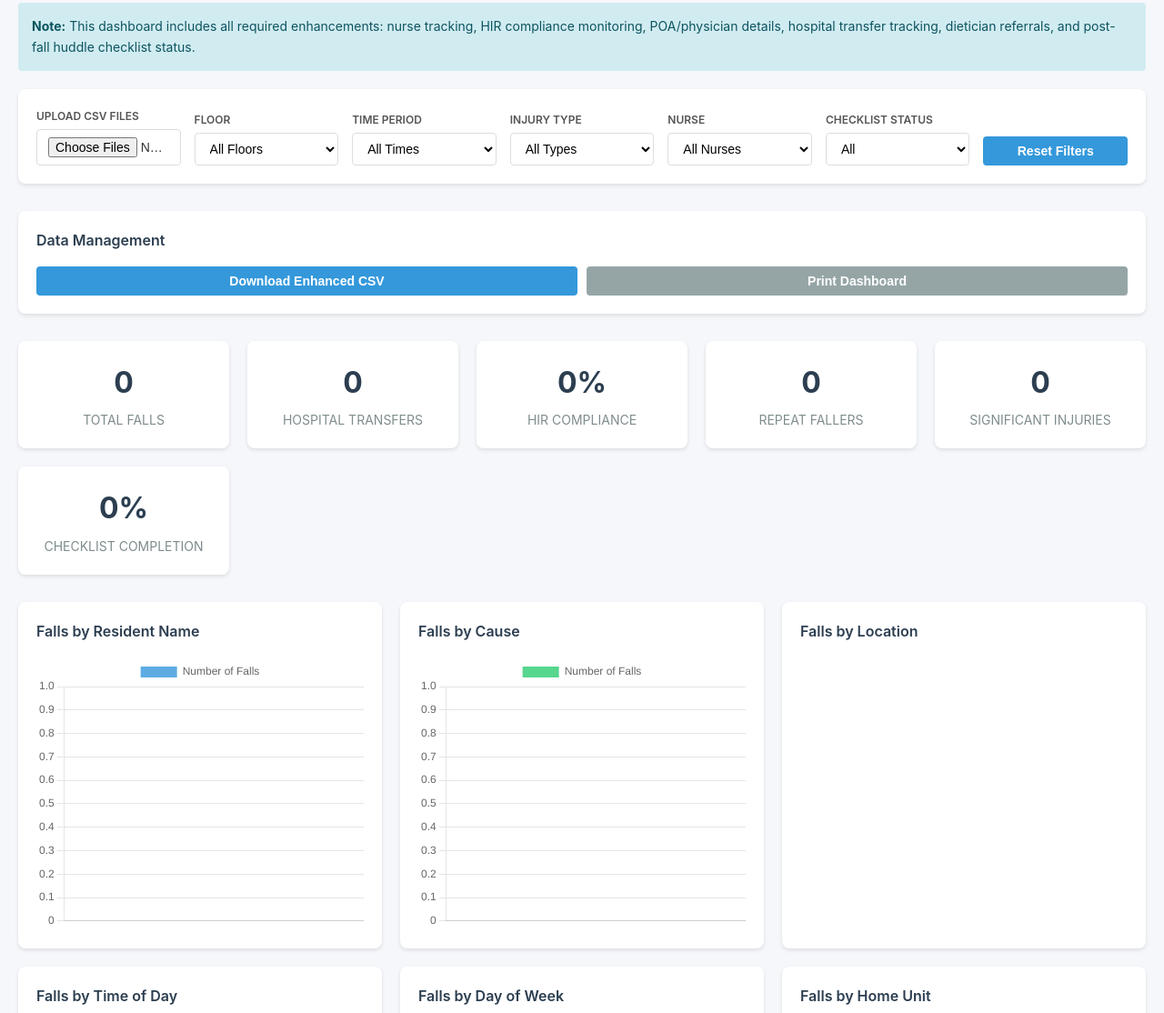
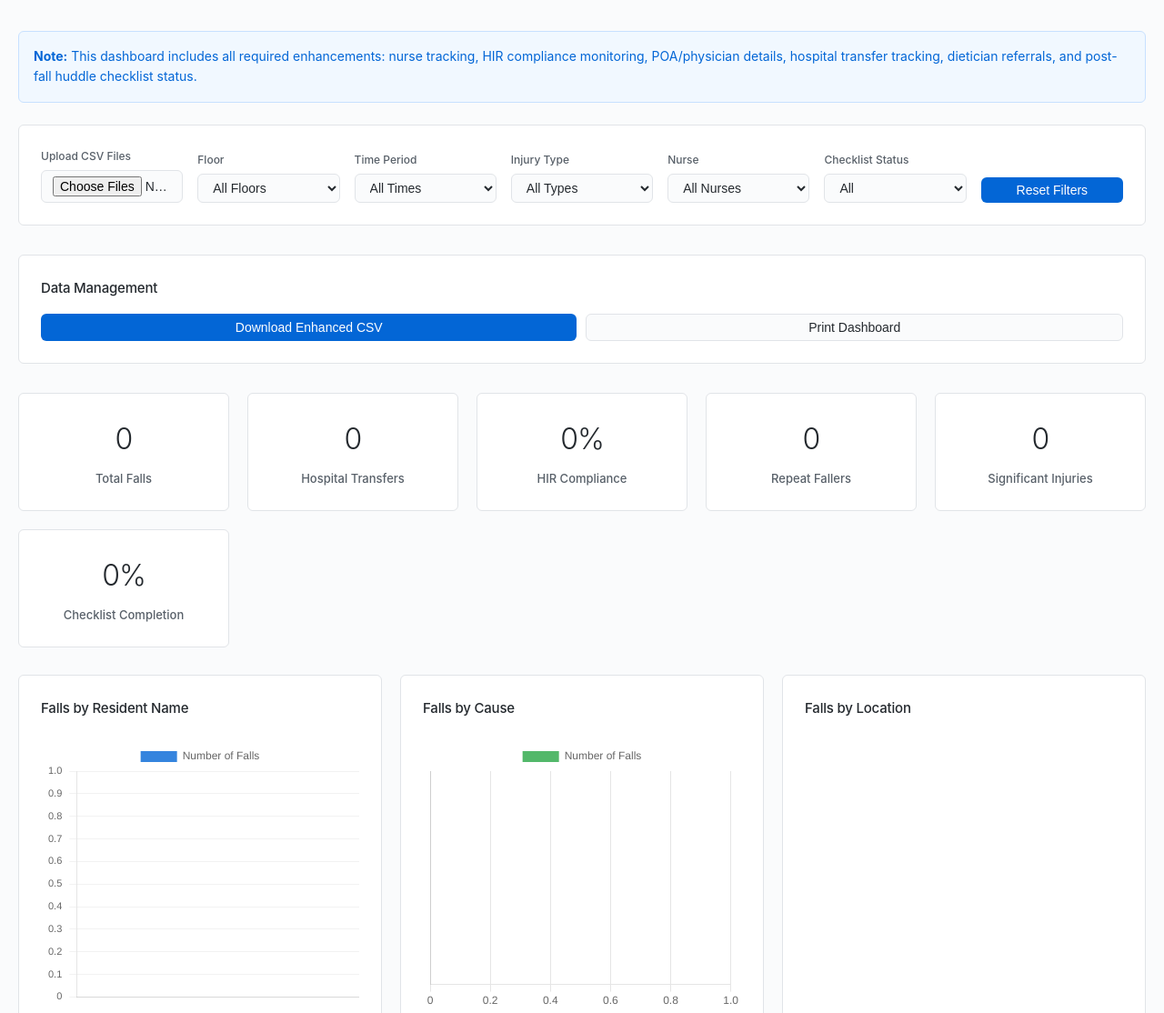
Before and after one commit to jaswant0605/analytics-dashboard, a plain HTML site: page index.html in a window 1280 px wide. Shown: the part 199-1313 px from the top of the page at 91% size. Drawn offline with nearby package versions, Linux system fonts and the light colour scheme.

Commit message:
Updated UI

```diff
--- a/index.html
+++ b/index.html
@@ -16,8 +16,8 @@
 
         body {
             font-family: -apple-system, BlinkMacSystemFont, 'Segoe UI', Roboto, Arial, sans-serif;
-            background: #f5f7fa;
-            color: #333;
+            background: #fafbfc;
+            color: #24292e;
             line-height: 1.6;
         }
 
@@ -29,32 +29,33 @@
 
         header {
             background: white;
-            padding: 20px 0;
-            box-shadow: 0 2px 4px rgba(0,0,0,0.1);
-            margin-bottom: 30px;
+            padding: 30px 0;
+            border-bottom: 1px solid #e1e4e8;
+            margin-bottom: 40px;
         }
 
         h1 {
-            color: #2c3e50;
-            font-size: 28px;
-            font-weight: 600;
+            color: #24292e;
+            font-size: 26px;
+            font-weight: 500;
+            letter-spacing: -0.5px;
         }
 
         .subtitle {
-            color: #7f8c8d;
+            color: #586069;
             font-size: 14px;
-            margin-top: 5px;
+            margin-top: 8px;
         }
 
         .controls {
             background: white;
-            padding: 20px;
-            border-radius: 8px;
-            box-shadow: 0 2px 4px rgba(0,0,0,0.1);
-            margin-bottom: 30px;
+            padding: 24px;
+            border-radius: 6px;
+            border: 1px solid #e1e4e8;
+            margin-bottom: 32px;
             display: flex;
             flex-wrap: wrap;
-            gap: 15px;
+            gap: 16px;
             align-items: end;
         }
 
@@ -66,45 +67,58 @@
         .control-group label {
             display: block;
             font-size: 12px;
-            font-weight: 600;
-            color: #555;
-            margin-bottom: 5px;
-            text-transform: uppercase;
+            font-weight: 500;
+            color: #586069;
+            margin-bottom: 6px;
+            text-transform: none;
+            letter-spacing: 0;
         }
 
         select, input[type="file"], button {
             width: 100%;
-            padding: 8px 12px;
-            border: 1px solid #ddd;
-            border-radius: 4px;
+            padding: 6px 12px;
+            border: 1px solid #e1e4e8;
+            border-radius: 6px;
             font-size: 14px;
-            background: white;
-            transition: border-color 0.3s;
+            background: #fafbfc;
+            transition: all 0.2s;
+            color: #24292e;
         }
 
         select:hover, input[type="file"]:hover {
-            border-color: #3498db;
+            background: white;
+            border-color: #d1d5da;
+        }
+
+        select:focus, input[type="file"]:focus {
+            outline: none;
+            border-color: #0366d6;
+            background: white;
+            box-shadow: 0 0 0 3px rgba(3, 102, 214, 0.1);
         }
 
         button {
-            background: #3498db;
+            background: #0366d6;
             color: white;
             border: none;
             cursor: pointer;
-            font-weight: 600;
-            transition: background 0.3s;
+            font-weight: 500;
+            transition: background 0.2s;
         }
 
         button:hover {
-            background: #2980b9;
+            background: #0256c7;
         }
 
         .btn-secondary {
-            background: #95a5a6;
+            background: #fafbfc;
+            color: #24292e;
+            border: 1px solid #e1e4e8;
         }
 
         .btn-secondary:hover {
-            background: #7f8c8d;
+            background: #f6f8fa;
+            border-color: #d1d5da;
         }
 
         .stats-grid {
@@ -116,23 +130,30 @@
 
         .stat-card {
             background: white;
-            padding: 20px;
-            border-radius: 8px;
-            box-shadow: 0 2px 4px rgba(0,0,0,0.1);
+            padding: 24px;
+            border-radius: 6px;
+            border: 1px solid #e1e4e8;
             text-align: center;
+            transition: transform 0.2s, box-shadow 0.2s;
+        }
+
+        .stat-card:hover {
+            transform: translateY(-2px);
+            box-shadow: 0 4px 12px rgba(0, 0, 0, 0.08);
         }
 
         .stat-value {
             font-size: 32px;
-            font-weight: 700;
-            color: #2c3e50;
-            margin-bottom: 5px;
+            font-weight: 300;
+            color: #24292e;
+            margin-bottom: 8px;
+            letter-spacing: -1px;
         }
 
         .stat-label {
-            font-size: 14px;
-            color: #7f8c8d;
-            text-transform: uppercase;
+            font-size: 13px;
+            color: #586069;
+            font-weight: 500;
         }
 
         .charts-grid {
@@ -144,16 +165,22 @@
 
         .chart-container {
             background: white;
-            padding: 20px;
-            border-radius: 8px;
-            box-shadow: 0 2px 4px rgba(0,0,0,0.1);
+            padding: 24px;
+            border-radius: 6px;
+            border: 1px solid #e1e4e8;
+            transition: box-shadow 0.2s;
+        }
+
+        .chart-container:hover {
+            box-shadow: 0 4px 12px rgba(0, 0, 0, 0.08);
         }
 
         .chart-container h3 {
-            font-size: 16px;
-            font-weight: 600;
-            color: #2c3e50;
-            margin-bottom: 15px;
+            font-size: 15px;
+            font-weight: 500;
+            color: #24292e;
+            margin-bottom: 20px;
+            letter-spacing: -0.2px;
         }
 
         .chart-wrapper {
@@ -163,17 +190,18 @@
 
         .data-table {
             background: white;
-            padding: 20px;
-            border-radius: 8px;
-            box-shadow: 0 2px 4px rgba(0,0,0,0.1);
+            padding: 24px;
+            border-radius: 6px;
+            border: 1px solid #e1e4e8;
             overflow-x: auto;
         }
 
         .data-table h3 {
-            font-size: 16px;
-            font-weight: 600;
-            color: #2c3e50;
-            margin-bottom: 15px;
+            font-size: 15px;
+            font-weight: 500;
+            color: #24292e;
+            margin-bottom: 20px;
+            letter-spacing: -0.2px;
         }
 
         table {
@@ -183,69 +211,72 @@
         }
 
         th, td {
-            padding: 10px;
+            padding: 12px;
             text-align: left;
-            border-bottom: 1px solid #ecf0f1;
+            border-bottom: 1px solid #f0f1f2;
         }
 
         th {
-            background: #f8f9fa;
-            font-weight: 600;
-            color: #555;
+            background: #fafbfc;
+            font-weight: 500;
+            color: #586069;
+            font-size: 13px;
             position: sticky;
             top: 0;
             z-index: 10;
         }
 
         tr:hover {
-            background: #f8f9fa;
+            background: #fafbfc;
         }
 
         .badge {
             display: inline-block;
-            padding: 3px 8px;
-            border-radius: 3px;
+            padding: 2px 8px;
+            border-radius: 12px;
             font-size: 12px;
-            font-weight: 600;
+            font-weight: 500;
         }
 
         .badge-success {
-            background: #d4edda;
-            color: #155724;
+            background: #dcffe4;
+            color: #165c26;
         }
 
         .badge-danger {
-            background: #f8d7da;
-            color: #721c24;
+            background: #ffeef0;
+            color: #9e1c23;
         }
 
         .badge-warning {
-            background: #fff3cd;
-            color: #856404;
+            background: #fff5b1;
+            color: #735c0f;
         }
 
         .info-message {
-            background: #d1ecf1;
-            color: #0c5460;
-            padding: 15px;
-            border-radius: 4px;
-            margin-bottom: 20px;
+            background: #f1f8ff;
+            color: #0366d6;
+            padding: 16px;
+            border-radius: 6px;
+            margin-bottom: 24px;
             font-size: 14px;
+            border: 1px solid #c8e1ff;
         }
 
         .download-section {
             background: white;
-            padding: 20px;
-            border-radius: 8px;
-            box-shadow: 0 2px 4px rgba(0,0,0,0.1);
-            margin-bottom: 30px;
+            padding: 24px;
+            border-radius: 6px;
+            border: 1px solid #e1e4e8;
+            margin-bottom: 32px;
         }
 
         .download-section h3 {
-            font-size: 16px;
-            font-weight: 600;
-            color: #2c3e50;
-            margin-bottom: 15px;
+            font-size: 15px;
+            font-weight: 500;
+            color: #24292e;
+            margin-bottom: 16px;
+            letter-spacing: -0.2px;
         }
 
         @media (max-width: 768px) {
@@ -537,7 +568,7 @@
             return 'Night';
         }
 
-        // Enhance data with new columns
+        // Enhance data with new columns (only if not already present)
         function enhanceDataRecord(record) {
             // Determine if this should have HIR based on injury
             const hasSignificantInjury = record['Significant Injury Flag'] === 'Yes' ||
@@ -545,15 +576,22 @@
 
             return {
                 ...record,
-                // New required columns
+                // Only add new columns if they don't exist in the original data
                 nurseName: record.nurseName || generateNurseName(),
-                hir_initial: record.hir === 'Yes' || hasSignificantInjury || Math.random() > 0.3,
-                hir_followups: record.hir === 'Yes' ? Math.floor(Math.random() * 10) : 0,
-                poaContactedDetails: record.poaContacted === 'Yes' ? generatePOAName() : '',
-                physicianRefDetails: (record.physicianRef || hasSignificantInjury) ? generatePhysicianName() : '',
-                hospitalName: record.transfer_to_hospital === 'Yes' ? generateHospitalName() : '',
-                dieticianRef: hasSignificantInjury && Math.random() > 0.6,
-                postFallHuddleCompleted: Math.random() > 0.2,
+                hir_initial: record.hir_initial !== undefined ? record.hir_initial :
+                           (record.hir === 'Yes' || hasSignificantInjury || Math.random() > 0.3),
+                hir_followups: record.hir_followups !== undefined ? record.hir_followups :
+                             (record.hir === 'Yes' ? Math.floor(Math.random() * 10) : 0),
+                poaContactedDetails: record.poaContactedDetails ||
+                                   (record.poaContacted === 'Yes' ? generatePOAName() : ''),
+                physicianRefDetails: record.physicianRefDetails ||
+                                   ((record.physicianRef || hasSignificantInjury) ? generatePhysicianName() : ''),
+                hospitalName: record.hospitalName ||
+                            (record.transfer_to_hospital === 'Yes' ? generateHospitalName() : ''),
+                dieticianRef: record.dieticianRef !== undefined ? record.dieticianRef :
+                            (hasSignificantInjury && Math.random() > 0.6),
+                postFallHuddleCompleted: record.postFallHuddleCompleted !== undefined ?
+                                       record.postFallHuddleCompleted : Math.random() > 0.2,
 
                 // Computed fields
                 floor: getFloorFromRoom(record.room),
@@ -676,14 +714,16 @@
         }
 
         function updateCharts() {
-            // Chart color scheme
+            // Chart color scheme - more muted and soothing
             const colors = {
-                primary: 'rgba(52, 152, 219, 0.8)',
-                secondary: 'rgba(46, 204, 113, 0.8)',
-                danger: 'rgba(231, 76, 60, 0.8)',
-                warning: 'rgba(241, 196, 15, 0.8)',
-                info: 'rgba(155, 89, 182, 0.8)',
-                dark: 'rgba(52, 73, 94, 0.8)'
+                primary: 'rgba(3, 102, 214, 0.8)',      // Soft blue
+                secondary: 'rgba(40, 167, 69, 0.8)',    // Soft green
+                danger: 'rgba(203, 36, 49, 0.8)',       // Muted red
+                warning: 'rgba(255, 193, 7, 0.8)',      // Soft yellow
+                info: 'rgba(102, 16, 242, 0.8)',        // Soft purple
+                dark: 'rgba(88, 96, 105, 0.8)',         // Muted gray
+                teal: 'rgba(32, 201, 151, 0.8)',        // Soft teal
+                orange: 'rgba(251, 140, 0, 0.8)'        // Soft orange
             };
 
             // 1. Falls by Name
@@ -714,14 +754,45 @@
             updateChart('fallsByCauseChart', {
                 type: 'bar',
                 data: {
-                    labels: sortedCauses.map(([cause]) => cause || 'Unknown'),
+                    labels: sortedCauses.map(([cause]) => {
+                        // Truncate long cause text
+                        const text = cause || 'Unknown';
+                        return text.length > 25 ? text.substring(0, 25) + '...' : text;
+                    }),
                     datasets: [{
                         label: 'Number of Falls',
                         data: sortedCauses.map(([, count]) => count),
                         backgroundColor: colors.secondary
                     }]
                 },
-                options: getChartOptions()
+                options: {
+                    ...getChartOptions(),
+                    indexAxis: 'y', // Make it horizontal for better text display
+                    plugins: {
+                        ...getChartOptions().plugins,
+                        tooltip: {
+                            callbacks: {
+                                title: function(context) {
+                                    // Show full text in tooltip
+                                    const index = context[0].dataIndex;
+                                    return sortedCauses[index][0] || 'Unknown';
+                                }
+                            }
+                        }
+                    },
+                    scales: {
+                        x: {
+                            beginAtZero: true
+                        },
+                        y: {
+                            ticks: {
+                                font: {
+                                    size: 11
+                                }
+                            }
+                        }
+                    }
+                }
             });
 
             // 3. Falls by Location
@@ -732,7 +803,7 @@
                     labels: Object.keys(fallsByLocation),
                     datasets: [{
                         data: Object.values(fallsByLocation),
-                        backgroundColor: [colors.primary, colors.secondary, colors.warning, colors.info, colors.danger]
+                        backgroundColor: [colors.primary, colors.secondary, colors.warning, colors.info, colors.danger, colors.teal, colors.orange]
                     }]
                 },
                 options: getPieChartOptions()
@@ -796,7 +867,7 @@
                     labels: Object.keys(fallsByInjury),
                     datasets: [{
                         data: Object.values(fallsByInjury),
-                        backgroundColor: [colors.secondary, colors.danger, colors.warning, colors.info, colors.primary]
+                        backgroundColor: [colors.secondary, colors.danger, colors.warning, colors.info, colors.primary, colors.teal, colors.orange, colors.dark]
                     }]
                 },
                 options: getPieChartOptions()
@@ -942,12 +1013,40 @@
                 plugins: {
                     legend: {
                         display: true,
-                        position: 'top'
+                        position: 'top',
+                        labels: {
+                            padding: 15,
+                            font: {
+                                size: 12
+                            }
+                        }
                     }
                 },
                 scales: {
                     y: {
-                        beginAtZero: true
+                        beginAtZero: true,
+                        grid: {
+                            color: 'rgba(0, 0, 0, 0.05)',
+                            drawBorder: false
+                        },
+                        ticks: {
+                            padding: 8,
+                            font: {
+                                size: 11
+                            }
+                        }
+                    },
+                    x: {
+                        grid: {
+                            display: false,
+                            drawBorder: false
+                        },
+                        ticks: {
+                            padding: 8,
+                            font: {
+                                size: 11
+                            }
+                        }
                     }
                 }
             };
@@ -959,7 +1058,30 @@
                 maintainAspectRatio: false,
                 plugins: {
                     legend: {
-                        position: 'right'
+                        position: 'right',
+                        labels: {
+                            padding: 12,
+                            font: {
+                                size: 12
+                            },
+                            generateLabels: function(chart) {
+                                const data = chart.data;
+                                if (data.labels.length && data.datasets.length) {
+                                    return data.labels.map((label, i) => {
+                                        const value = data.datasets[0].data[i];
+                                        const total = data.datasets[0].data.reduce((a, b) => a + b, 0);
+                                        const percentage = ((value / total) * 100).toFixed(1);
+                                        return {
+                                            text: `${label} (${percentage}%)`,
+                                            fillStyle: data.datasets[0].backgroundColor[i],
+                                            hidden: false,
+                                            index: i
+                                        };
+                                    });
+                                }
+                                return [];
+                            }
+                        }
                     }
                 }
             };
```
